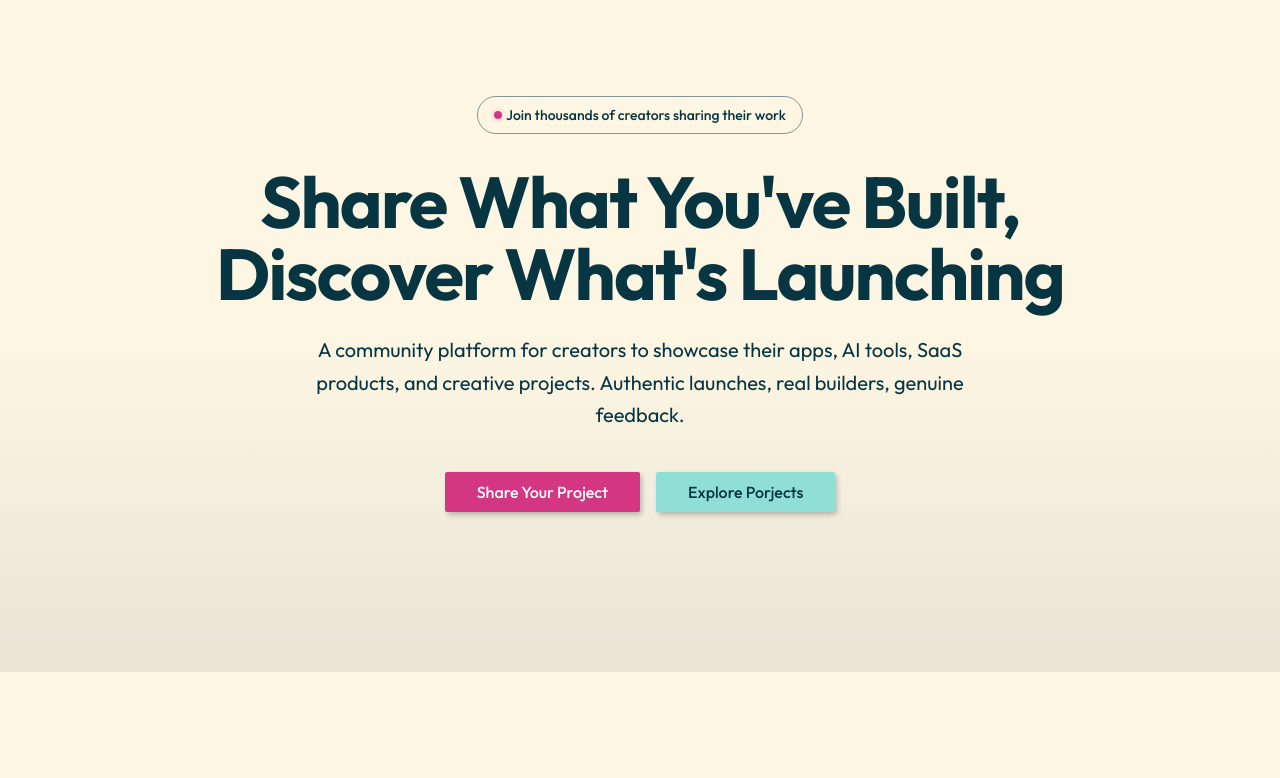
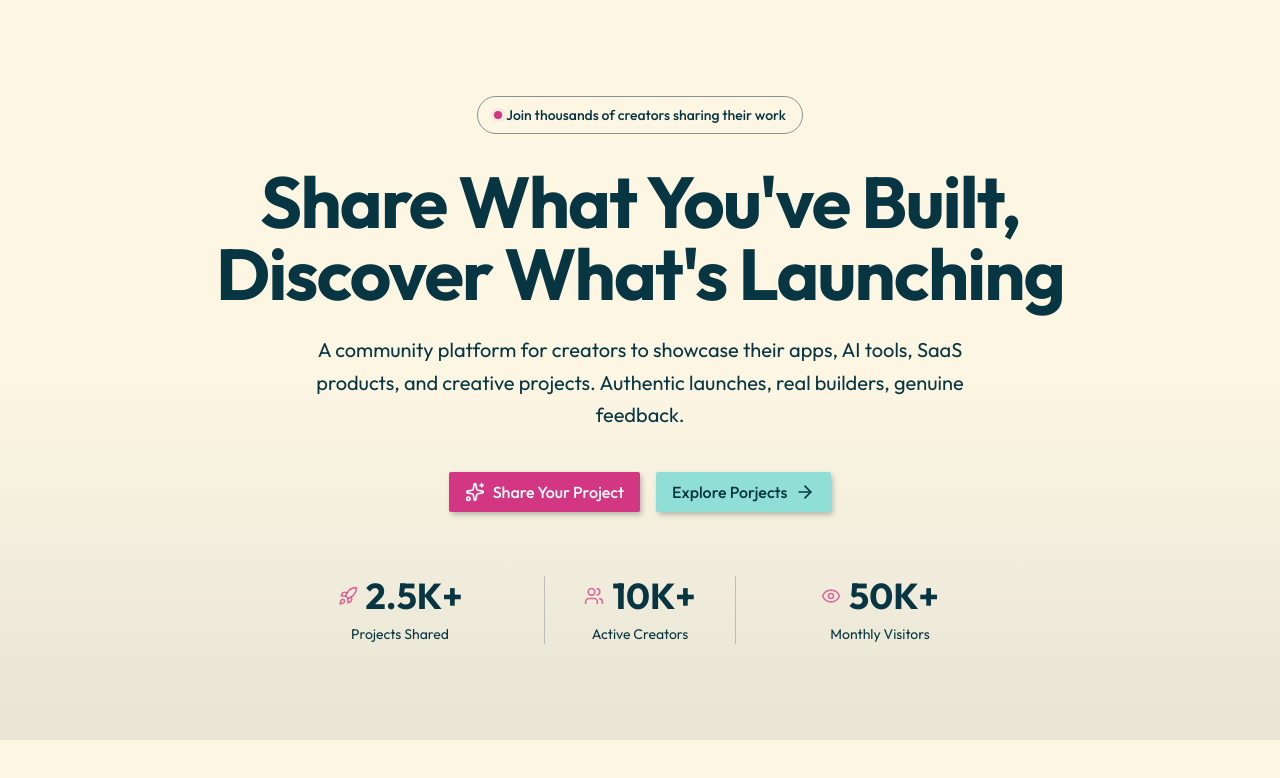
Before and after one commit to kachamachkov/ibuiltthis, a Next.js app: page / in a window 1280 px wide. Shown: the top 778 px of the page. Built offline with nearby package versions, Linux system fonts and the light colour scheme.

Commit message:
finish styling hero section

```diff
--- a/components/landing-page/hero-section.tsx
+++ b/components/landing-page/hero-section.tsx
@@ -1,6 +1,14 @@
 import Link from "next/link";
 import { Badge } from "../ui/badge";
 import { Button } from "../ui/button";
+import {
+  ArrowRightIcon,
+  EyeIcon,
+  RocketIcon,
+  SparklesIcon,
+  UsersIcon,
+} from "lucide-react";
+import StatsCard from "./stats-card";
 
 const LiveBadge = () => {
   return (
@@ -19,6 +27,25 @@ const LiveBadge = () => {
   );
 };
 
+const statsData = [
+  {
+    icon: RocketIcon,
+    value: "2.5K+",
+    label: "Projects Shared",
+  },
+  {
+    icon: UsersIcon,
+    value: "10K+",
+    label: "Active Creators",
+    hasBorder: true,
+  },
+  {
+    icon: EyeIcon,
+    value: "50K+",
+    label: "Monthly Visitors",
+  },
+];
+
 export default function HeroSection() {
   return (
     <section className="relative overflow-hidden bg-linear-to-b from-background via-background to-muted/20">
@@ -35,7 +62,10 @@ export default function HeroSection() {
           </p>
           <div className="flex flex-col sm:flex-row gap-4 mb-16">
             <Button asChild size="lg" className="text-base px-8 shadow-lg">
-              <Link href="/submit">Share Your Project</Link>
+              <Link href="/submit">
+                <SparklesIcon className="size-5" />
+                Share Your Project
+              </Link>
             </Button>
             <Button
               asChild
@@ -43,8 +73,16 @@ export default function HeroSection() {
               className="text-base px-8 shadow-lg"
               variant="secondary"
             >
-              <Link href="/submit">Explore Porjects</Link>
+              <Link href="/submit">
+                Explore Porjects
+                <ArrowRightIcon className="size-5" />
+              </Link>
             </Button>
+          </div>
+          <div className="grid grid-cols-1 sm:grid-cols-3 gap-8 sm:gap-12 max-w-2xl w-full">
+            {statsData.map((stat) => (
+              <StatsCard key={stat.label} {...stat} />
+            ))}
           </div>
         </div>
       </div>
```
